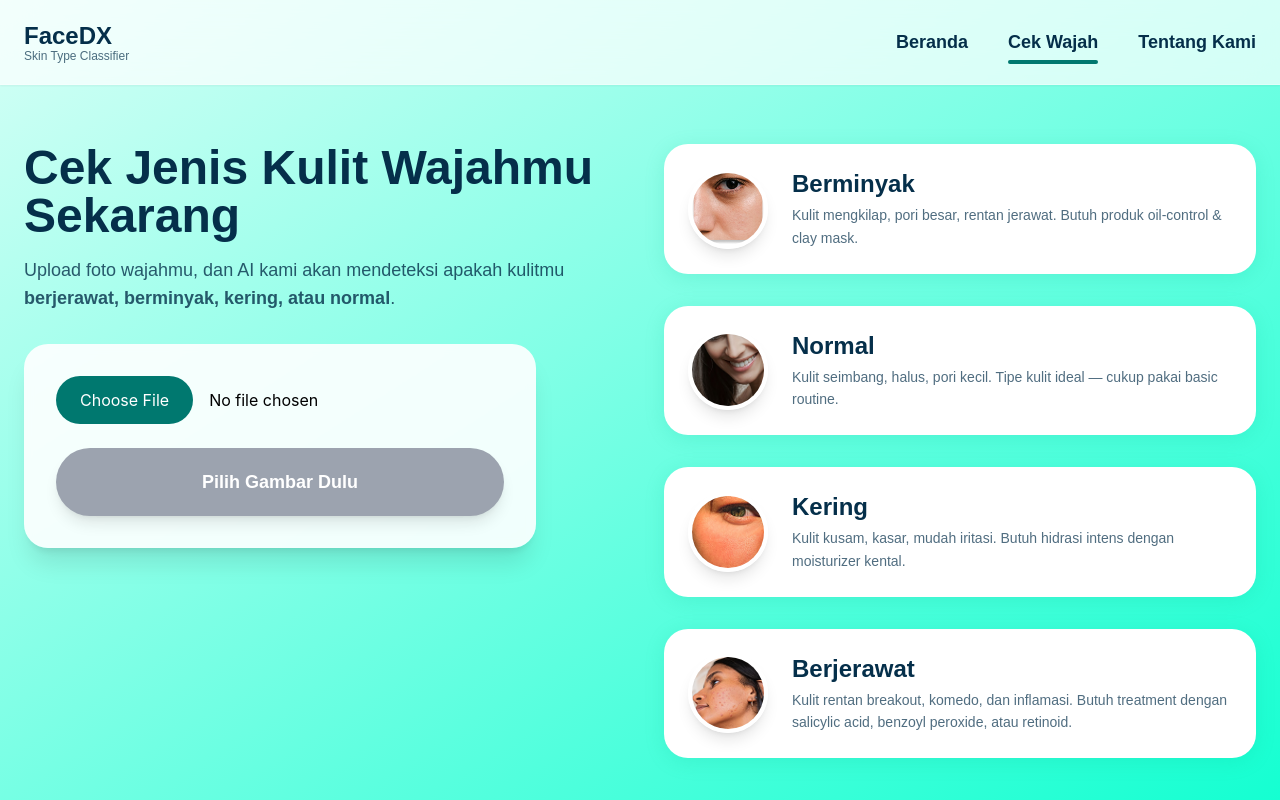
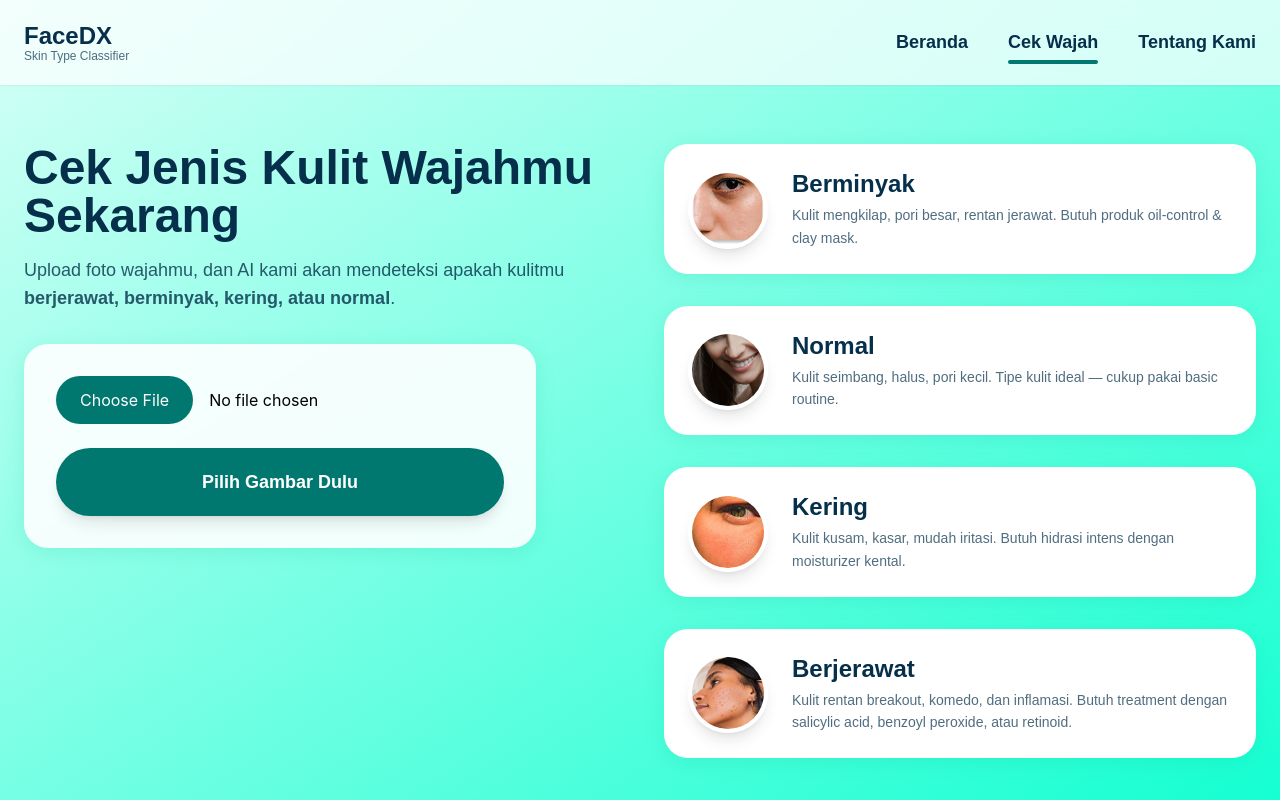
Before and after one commit to zharq03/skin-type-classifier, a React (Create React App) app in the folder frontend/: page /cek-wajah in a window 1280 px wide. Shown: the top 800 px of the page. Built offline with nearby package versions, Linux system fonts and the light colour scheme.

Commit message:
Update pop up loading

```diff
--- a/frontend/src/components/Hero.jsx
+++ b/frontend/src/components/Hero.jsx
@@ -2,7 +2,7 @@
 
 function Hero() {
   return (
-    <section className="bg-gradient-primary min-h-screen flex items-center justify-center px-6 py-16">
+    <section className="bg-gradient-primary min-h-screen flex items-center justify-center px-6 pt-24 pb-16">
       <div className="max-w-7xl mx-auto flex flex-col lg:flex-row items-center justify-between gap-12 lg:gap-20">
 
         {/* Text Section */}
--- a/frontend/src/pages/CekWajah.jsx
+++ b/frontend/src/pages/CekWajah.jsx
@@ -1,4 +1,4 @@
-// src/pages/CekWajah.jsx atau dimana kamu taruh
+// src/pages/CekWajah.jsx
 import { useState } from 'react';
 import SkinTypeCard from '../components/SkinTypeCard';
 
@@ -7,18 +7,17 @@
   const [file, setFile] = useState(null);
   const [result, setResult] = useState('');
   const [error, setError] = useState('');
+  const [isLoading, setIsLoading] = useState(false);
 
   const handleImageChange = (e) => {
     const selectedFile = e.target.files[0];
     if (selectedFile && ['image/jpeg', 'image/png'].includes(selectedFile.type)) {
-      console.log('File selected:', selectedFile.name);
       setFile(selectedFile);
       setImage(URL.createObjectURL(selectedFile));
       setResult('');
       setError('');
     } else {
       setError('Hanya file JPG atau PNG yang diperbolehkan');
-      console.log('Invalid file type');
     }
   };
 
@@ -28,9 +27,12 @@
       return;
     }
 
+    setIsLoading(true);
+    setResult('');
+    setError('');
+
     const formData = new FormData();
     formData.append('file', file);
-    console.log('Uploading:', formData.get('file').name);
 
     try {
       const response = await fetch('https://bareface-production.up.railway.app/predict', {
@@ -39,7 +41,6 @@
       });
 
       const data = await response.json();
-      console.log('API Response:', data);
 
       if (data.error) {
         setError(
@@ -47,19 +48,63 @@
             ? 'Wajah tidak terdeteksi. Pastikan wajah terlihat jelas dan hanya satu wajah.'
             : data.error
         );
-        setResult('');
       } else {
         setResult(data.prediction);
-        setError('');
       }
     } catch (err) {
       setError('Gagal terhubung ke server. Coba lagi nanti.');
       console.error('Fetch error:', err);
+    } finally {
+      setIsLoading(false);
     }
   };
 
   return (
-    <section className="min-h-screen bg-gradient-primary pt-20 md:pt-28 lg:pt-36 pb-16 px-6">
+    <>
+      {/* POPUP LOADING */}
+      {isLoading && (
+        <div className="fixed inset-0 z-50 flex items-center justify-center bg-primary-900/70 backdrop-blur-sm">
+          <div className="bg-white rounded-3xl shadow-2xl p-10 max-w-sm w-full mx-4 animate-pulse">
+            {/* Spinner */}
+            <div className="flex justify-center mb-6">
+              <div className="relative">
+                <svg className="w-20 h-20 animate-spin" viewBox="0 0 100 100">
+                  <circle
+                    cx="50"
+                    cy="50"
+                    r="42"
+                    fill="none"
+                    stroke="#D6FFF6"
+                    strokeWidth="8"
+                  />
+                  <circle
+                    cx="50"
+                    cy="50"
+                    r="42"
+                    fill="none"
+                    stroke="#00AE89"
+                    strokeWidth="8"
+                    strokeLinecap="round"
+                    strokeDasharray="80 150"
+                    className="origin-center -rotate-90"
+                  />
+                </svg>
+              </div>
+            </div>
+
+            {/* Teks */}
+            <h2 className="text-2xl font-bold text-primary-900 text-center font-poppins">
+              Sedang scan wajah Anda
+            </h2>
+            <p className="mt-3 text-primary-600 text-center font-poppins">
+              Mohon tunggu sebentar, AI sedang menganalisis…
+            </p>
+          </div>
+        </div>
+      )}
+
+      {/* ===== KONTEN UTAMA ===== */}
+      <section className="min-h-screen bg-gradient-primary pt-24 md:pt-28 lg:pt-36 pb-16 px-6">
         <div className="max-w-7xl mx-auto grid lg:grid-cols-2 gap-12 items-start">
 
           {/* Kiri: Upload & Hasil */}
@@ -69,11 +114,12 @@
                 Cek Jenis Kulit Wajahmu Sekarang
               </h1>
               <p className="font-poppins text-lg text-primary-900/80">
-              Upload foto wajahmu, dan AI kami akan mendeteksi apakah kulitmu <strong>berjerawat, berminyak, kering, atau normal</strong>.
+                Upload foto wajahmu, dan AI kami akan mendeteksi apakah kulitmu{' '}
+                <strong>berjerawat, berminyak, kering, atau normal</strong>.
               </p>
             </div>
 
-          <div className="bg-white/90 backdrop-blur-sm rounded-3xl shadow-xl p-8 max-w-lg">
+            <div className="bg-white/90 backdrop-blur-sm rounded-3xl shadow-card hover:shadow-card-hover transition-shadow p-8 max-w-lg">
               <input
                 type="file"
                 accept="image/jpeg,image/png"
@@ -89,10 +135,17 @@
 
               <button
                 onClick={handlePredict}
-              disabled={!file}
-              className="mt-6 w-full bg-primary-600 hover:bg-primary-500 disabled:bg-gray-400 text-white font-poppins font-bold py-5 rounded-full shadow-lg hover:shadow-xl transform hover:-translate-y-1 transition-all duration-300 text-lg"
+                disabled={!file || isLoading}
+                className={`
+                  mt-6 w-full font-poppins font-bold py-5 rounded-full shadow-lg transition-all duration-300 text-lg
+                  ${isLoading
+                    ? 'bg-primary-400 cursor-not-allowed'
+                    : 'bg-primary-600 hover:bg-primary-500 hover:-translate-y-1 hover:shadow-xl'
+                  }
+                  text-white
+                `}
               >
-              {file ? 'Analisis Sekarang' : 'Pilih Gambar Dulu'}
+                {isLoading ? 'Sedang Menganalisis…' : file ? 'Analisis Sekarang' : 'Pilih Gambar Dulu'}
               </button>
 
               {result && (
@@ -138,6 +191,7 @@
           </div>
         </div>
       </section>
+    </>
   );
 }
 
```
Lines whose indentation alone changed are shown as unchanged.
